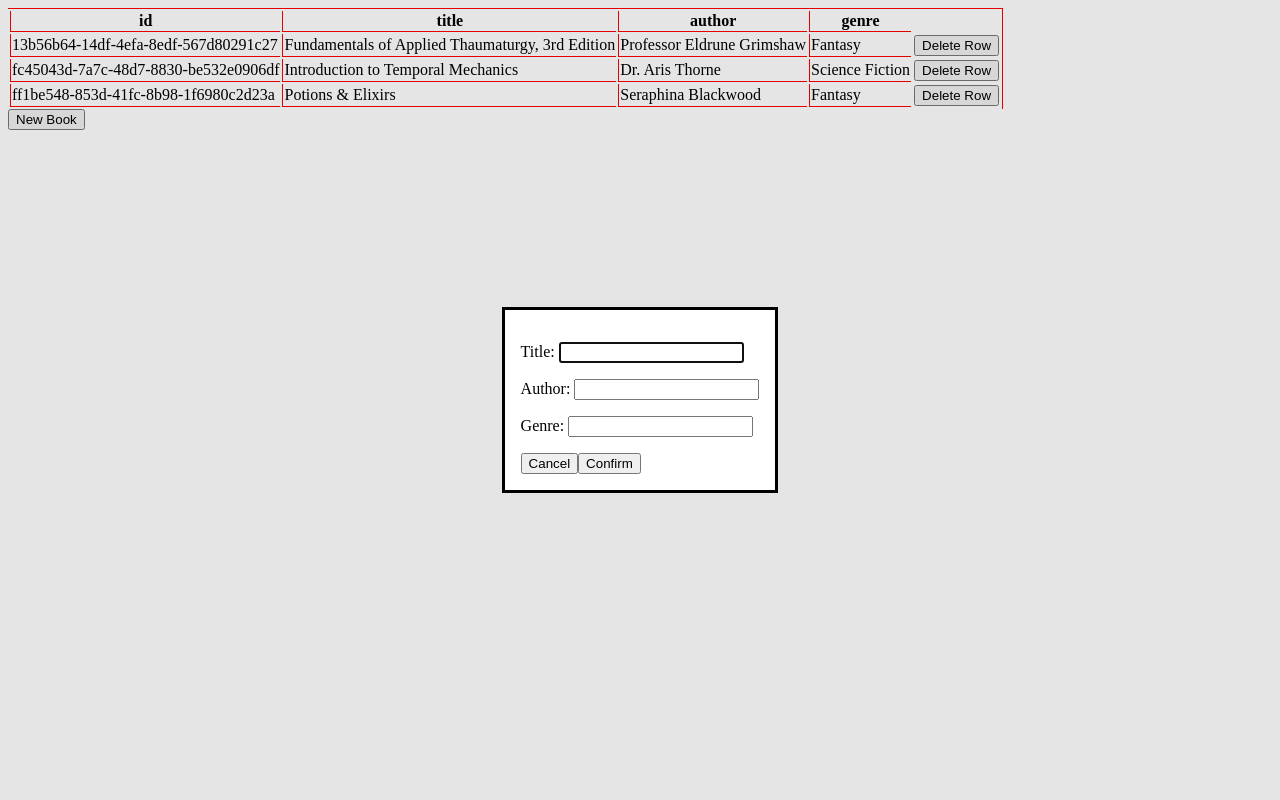
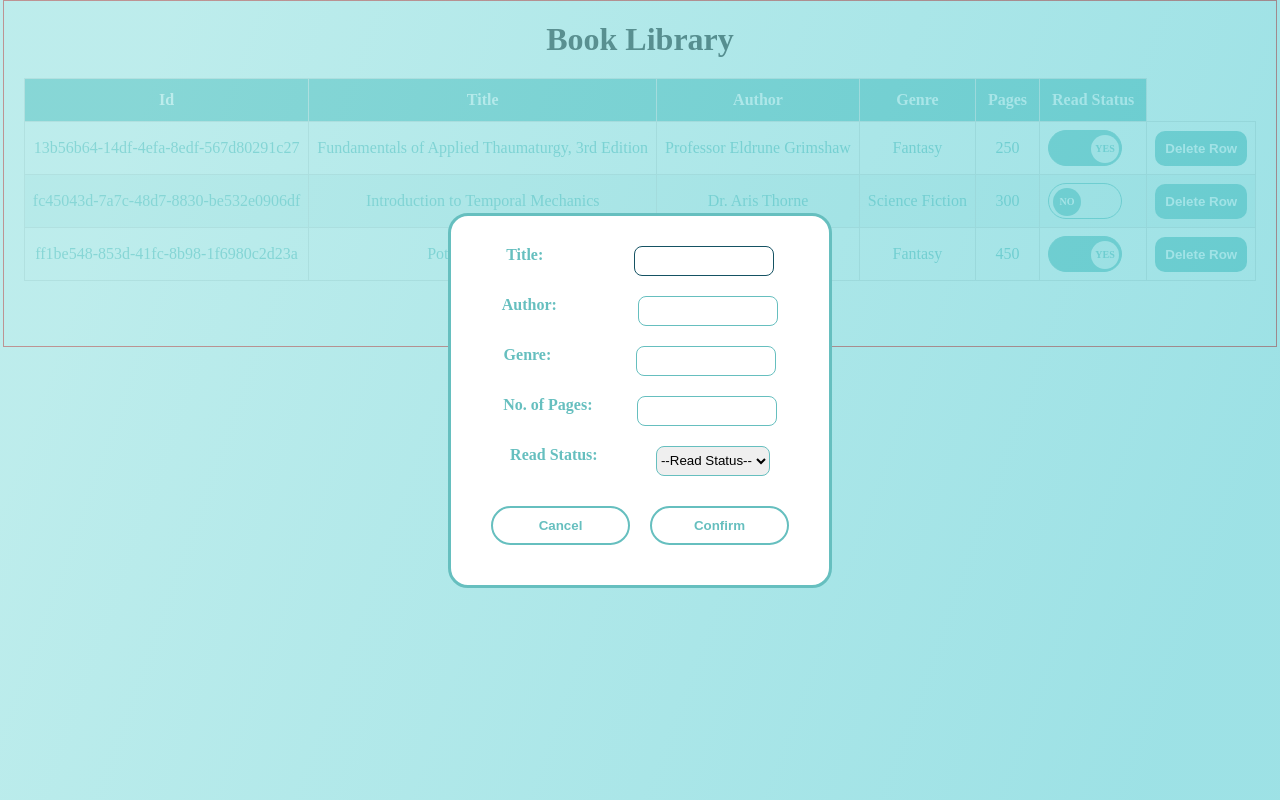
Before and after one commit to Xolicle/Library, a plain HTML site: page index.html in a window 1280 px wide. Both pictures are taken after a click on the button "New Book". Drawn offline with Linux system fonts and the light colour scheme.

Commit message:
Adding more functionality to the table

```diff
--- a/index.html
+++ b/index.html
@@ -7,8 +7,12 @@
     <title>Library</title>
   </head>
   <body>
-    <div class="tableView"></div>
-    <button id="addBook">New Book</button>
+    <div class="container">
+      <h1>Book Library</h1>
+      <div class="tableView"></div>
+      <button id="addBook">New Book</button>
+    </div>
+
     <script src="script.js"></script>
   </body>
 </html>
--- a/script.js
+++ b/script.js
@@ -3,18 +3,20 @@ const tableView = document.querySelector(".tableView");
 let tableHead = [];
 const table = document.createElement("table");
 const addBook = document.querySelector("#addBook");
-function Book(id, title, author, genre) {
+function Book(id, title, author, genre, pages, readStatus) {
   this.id = id;
   this.title = title;
   this.author = author;
   this.genre = genre;
+  this.pages = pages;
+  this["read status"] = readStatus;
 }
 
 // console.log(`id = ${crypto.randomUUID()}`);
-function addBookToLibrary(title, author, genre) {
+function addBookToLibrary(title, author, genre, pages, readStatus) {
   let id = crypto.randomUUID();
   // console.log(`id = ${id}`);
-  const newBook = new Book(id, title, author, genre);
+  const newBook = new Book(id, title, author, genre, pages, readStatus);
   // console.log(newBook.valueOf());
   tableHead = Object.keys(newBook);
   bookLibrary.push(newBook);
@@ -22,14 +24,24 @@ function addBookToLibrary(title, author, genre) {
 addBookToLibrary(
   "Fundamentals of Applied Thaumaturgy, 3rd Edition",
   "Professor Eldrune Grimshaw",
-  "Fantasy"
+  "Fantasy",
+  "250",
+  "yes"
 );
 addBookToLibrary(
   "Introduction to Temporal Mechanics",
   "Dr. Aris Thorne",
-  "Science Fiction"
+  "Science Fiction",
+  "300",
+  "no"
 );
-addBookToLibrary("Potions & Elixirs", "Seraphina Blackwood", "Fantasy");
+addBookToLibrary(
+  "Potions & Elixirs",
+  "Seraphina Blackwood",
+  "Fantasy",
+  "450",
+  "yes"
+);
 
 // function displayBooks() {
 //   for (const book of bookLibrary) {
@@ -41,8 +53,8 @@ addBookToLibrary("Potions & Elixirs", "Seraphina Blackwood", "Fantasy");
 // displayBooks();
 function createTable() {
   // table.style.width = "500px";
-  table.style.borderTop = "1px solid red";
-  table.style.borderRight = "1px solid red";
+  // table.style.borderTop = "1px solid red";
+  // table.style.borderRight = "1px solid red";
 
   const tr = document.createElement("tr");
 
@@ -50,8 +62,8 @@ function createTable() {
     const thead = document.createElement("thead");
     for (const head of tableHead) {
       let th = document.createElement("th");
-      th.style.borderLeft = "1px solid red";
-      th.style.borderBottom = "1px solid red";
+      // th.style.borderLeft = "1px solid red";
+      // th.style.borderBottom = "1px solid red";
       th.appendChild(document.createTextNode(head));
       tr.appendChild(th);
       thead.appendChild(tr);
@@ -66,27 +78,40 @@ function createTable() {
   tbody.innerHTML = "";
   bookLibrary.forEach((book) => {
     const tr = document.createElement("tr");
+    let arr = Object.keys(book);
+    let num = 0;
 
     Object.values(book).forEach((value) => {
       const td = document.createElement("td");
-      td.style.borderBottom = "1px solid red";
-      td.style.borderLeft = "1px solid red";
+      td.className = arr[num];
       td.appendChild(document.createTextNode(value));
       tr.appendChild(td);
+      num++;
     });
     const removeCell = tr.insertCell();
     const removeBtn = document.createElement("button");
     removeBtn.textContent = "Delete Row";
     removeBtn.className = "delete";
+    removeCell.className = "deleteRow";
     removeCell.appendChild(removeBtn);
     tbody.appendChild(tr);
     // table.appendChild(tbody);
   });
 
   tableView.appendChild(table);
+  // let row = "td:nth-child(5)";
+  const status = document.querySelectorAll(".read");
+  console.log(status);
+  status.forEach((st) => {
+    console.log(st);
+    console.log(`in create table ${st.textContent}`);
+    createToggleSwitch(st);
+  });
+
+  // console.log(status);
 }
 createTable();
-// new window to add new Book()
+// new window (dialog) to add new Book()
 const dialog = document.createElement("dialog");
 dialog.id = "dialog";
 const form = document.createElement("form");
@@ -99,6 +124,15 @@ authorLabel.textContent = "Author: ";
 const genrePara = document.createElement("p");
 const genreLabel = document.createElement("label");
 genreLabel.textContent = "Genre: ";
+const pagesPara = document.createElement("p");
+const pagesLabel = document.createElement("label");
+pagesLabel.textContent = "No. of Pages: ";
+const readPara = document.createElement("p");
+const readLabel = document.createElement("label");
+readLabel.textContent = "Read Status: ";
+readLabel.htmlFor = "status";
+readLabel.className = "statusLabel";
+readPara.className = "readStatus";
 const title = document.createElement("input");
 title.type = "text";
 title.className = "title";
@@ -108,6 +142,25 @@ author.className = "genre";
 const genre = document.createElement("input");
 genre.type = "text";
 genre.className = "genre";
+const pages = document.createElement("input");
+pages.type = "number";
+pages.className = "pages";
+
+const readSelect = document.createElement("select");
+readSelect.name = "status";
+readSelect.id = "status";
+const disableOption = document.createElement("option");
+const yesOption = document.createElement("option");
+const noOption = document.createElement("option");
+disableOption.disabled = true;
+disableOption.selected = true;
+disableOption.innerHTML = "--Read Status--";
+yesOption.innerHTML = "Yes";
+noOption.innerHTML = "No";
+readSelect.appendChild(disableOption);
+readSelect.appendChild(yesOption);
+readSelect.appendChild(noOption);
+
 const dialogDiv = document.createElement("div");
 dialogDiv.id = "dialogBtn";
 const cancelBtn = document.createElement("button");
@@ -125,9 +178,18 @@ authorPara.appendChild(authorLabel);
 authorLabel.appendChild(author);
 genrePara.appendChild(genreLabel);
 genreLabel.appendChild(genre);
+pagesPara.appendChild(pagesLabel);
+pagesLabel.appendChild(pages);
+readPara.appendChild(readLabel);
+readPara.appendChild(readSelect);
+
+// readLabel.appendChild(readStatus);
 form.appendChild(titlePara);
 form.appendChild(authorPara);
 form.appendChild(genrePara);
+form.appendChild(pagesPara);
+form.appendChild(readPara);
+
 dialogDiv.appendChild(cancelBtn);
 dialogDiv.appendChild(confirmBtn);
 form.appendChild(dialogDiv);
@@ -138,11 +200,20 @@ addBook.addEventListener("click", () => {
 });
 confirmBtn.addEventListener("click", (e) => {
   e.preventDefault();
-  addBookToLibrary(title.value, author.value, genre.value);
+  addBookToLibrary(
+    title.value,
+    author.value,
+    genre.value,
+    pages.value,
+    readSelect.value
+  );
   createTable();
   title.value = "";
   author.value = "";
   genre.value = "";
+  pages.value = 0;
+  readSelect.value = "";
+
   //another way to insert rows and columns
   // const newRow = table.insertRow();
   // const idRow = newRow.insertCell();
@@ -151,9 +222,9 @@ confirmBtn.addEventListener("click", (e) => {
   // const genreRow = newRow.insertCell();
   // const delRow = newRow.insertCell();
 });
-for (const key of bookLibrary) {
-  console.log(key);
-}
+// for (const key of bookLibrary) {
+//   console.log(key);
+// }
 // console.log(bookLibrary[1].id);
 
 // const deleteBtn = document.querySelectorAll(".delete");
@@ -165,12 +236,12 @@ for (const key of bookLibrary) {
 //   });
 // });
 table.addEventListener("click", (event) => {
-  if (event.target.classList.contains("delete")) {
+  if (event.target.classList.contains("deleteRow")) {
     // Check if the clicked element has the class "delete"
     const row = event.target.closest("tr"); // Find the closest table row
     if (row) {
       const bookId = row.cells[0].textContent; // Get the book ID from the first cell (assuming ID is the first column)
-      // removeBook(bookId);  Remove the book
+      removeBook(bookId); //Remove the book
       console.log(bookId);
     }
   }
@@ -186,10 +257,27 @@ function removeBook(bookId) {
   }
 
   // 2. Remove from the table (Efficient way)
-  //renderBookList();  Re-render the whole table.  This is often the simplest approach.
+  createTable(); //  Re-render the whole table.  This is often the simplest approach.
   //createTable in my case
 }
-
+function createToggleSwitch(td) {
+  let rowStatus = td.textContent;
+  const label = document.createElement("label");
+  label.className = "toggle-switch";
+  const input = document.createElement("input");
+  input.type = "checkbox";
+  const span = document.createElement("span");
+  span.className = "slider";
+  if (rowStatus === "yes") {
+    input.checked = true;
+  } else {
+    input.checked = false;
+  }
+  td.innerHTML = "";
+  label.appendChild(input);
+  label.appendChild(span);
+  td.appendChild(label);
+}
 //addBookToLibrary(title.value, author.value, genre.value)
 // Textbook Name: The Gentleman's Guide to Victorian Social Etiquette and Supernatural Encounters
 // Author: Mrs. Evangeline Penwright
--- a/style.css
+++ b/style.css
@@ -0,0 +1,202 @@
+* {
+  margin: 0;
+  padding: 0;
+  box-sizing: border-box;
+}
+body {
+  display: flex;
+  justify-content: center;
+  /* align-items: center; */
+  /* height: 100vh; if you want to vertical centre align a div*/
+}
+.container {
+  /* width: 100%; */
+  /* min-height: 100%; */
+  /* margin: auto; */
+  text-align: center;
+  padding: 20px;
+  border: 1px solid red;
+}
+h1 {
+  margin-bottom: 20px;
+}
+.tableView table {
+  border-collapse: collapse;
+  width: 100%;
+  color: #66bfbf;
+}
+.tableView table td,
+.tableView table th {
+  padding: 8px;
+  border: 1px solid #ddd;
+}
+.tableView table tr:nth-child(even) {
+  background-color: #eaf6f6;
+}
+.tableView table tr:hover {
+  background-color: #c4fafa;
+}
+.tableView table th {
+  padding: 12px;
+  /* text-align: left; */
+  background-color: #66bfbf;
+  color: #fff;
+  text-transform: capitalize;
+}
+#addBook {
+  margin-top: 10px;
+  padding: 10px;
+  border: none;
+  border-radius: 10px;
+  font-weight: bold;
+  background-color: #66bfbf;
+  color: #fff;
+}
+#addBook:hover {
+  background-color: #fff;
+  color: #66bfbf;
+  border: 1px solid #66bfbf;
+}
+.delete {
+  padding: 10px;
+  border: none;
+  border-radius: 10px;
+  font-weight: bold;
+  background-color: #66bfbf;
+  color: #fff;
+}
+::backdrop {
+  background: linear-gradient(
+    109.6deg,
+    rgb(154, 227, 226) 11.2%,
+    rgb(105, 210, 216) 91.1%
+  );
+  opacity: 0.65;
+}
+dialog {
+  padding: 10px;
+  /* border: 1px solid red; */
+  margin: auto;
+  width: 30%;
+  color: #66bfbf;
+  border-radius: 20px;
+}
+dialog form {
+  padding: 20px;
+  /* border: 1px solid purple; */
+}
+form p {
+  margin-bottom: 20px;
+  font-weight: bold;
+}
+form label {
+  display: flex;
+  justify-content: space-around;
+}
+form input,
+select {
+  height: 30px;
+  max-width: 140px;
+  border: 1px solid #66bfbf;
+  outline: none;
+  border-radius: 8px;
+}
+form input[type="text"]:focus,
+form input[type="number"]:focus {
+  border: 1px solid #155263;
+}
+form input[type="text"] {
+  margin-left: 40px;
+}
+#dialogBtn {
+  display: flex;
+  justify-content: center;
+}
+#dialogBtn button {
+  margin: 10px;
+  border: 2px solid #66bfbf;
+  padding: 10px;
+  background-color: #fff;
+  border-radius: 20px;
+  width: 150px;
+  font-weight: 700;
+  color: #66bfbf;
+}
+.readStatus {
+  display: flex;
+  justify-content: space-around;
+}
+select,
+::picker(select) {
+  appearance: base-select;
+  padding: 5px;
+  width: 130px;
+}
+select option {
+  color: #66bfbf;
+}
+
+/* checkbox with span */
+/* Container for the toggle */
+.toggle-switch {
+  position: relative;
+  display: inline-block;
+  width: 74px;
+  height: 36px;
+}
+/*  */
+
+/* Hide default checkbox */
+.toggle-switch input {
+  opacity: 0;
+  width: 0;
+  height: 0;
+}
+
+/* The track */
+.slider {
+  position: absolute;
+  cursor: pointer;
+  background-color: #eaf6f6;
+  border-radius: 24px;
+  width: 100%;
+  height: 100%;
+  transition: background-color 0.3s;
+  border: 1px solid #66bfbf;
+}
+
+/* The circular slider */
+.slider::before {
+  content: "NO";
+  position: absolute;
+  height: 10px;
+  width: 20px;
+  left: 4px;
+  top: 4px;
+  font-size: 10px;
+  font-weight: bold;
+  text-align: center;
+  line-height: 1;
+  padding: 9px 4px;
+  color: #fff;
+  background-color: #66bfbf;
+  border-radius: 50%;
+  /* transition: transform 0.3s; */
+  transition: 0.3s cubic-bezier(0.18, 0.89, 0.35, 1.15) all;
+}
+
+/* Toggled state */
+.toggle-switch input:checked + .slider {
+  background-color: #66bfbf;
+}
+
+.toggle-switch input:checked + .slider::before {
+  content: "YES";
+  left: 42px;
+  color: #66bfbf;
+  background-color: #eaf6f6;
+  /* transform: translateX(26px); */
+}
+.read {
+  text-align: left;
+}
```
